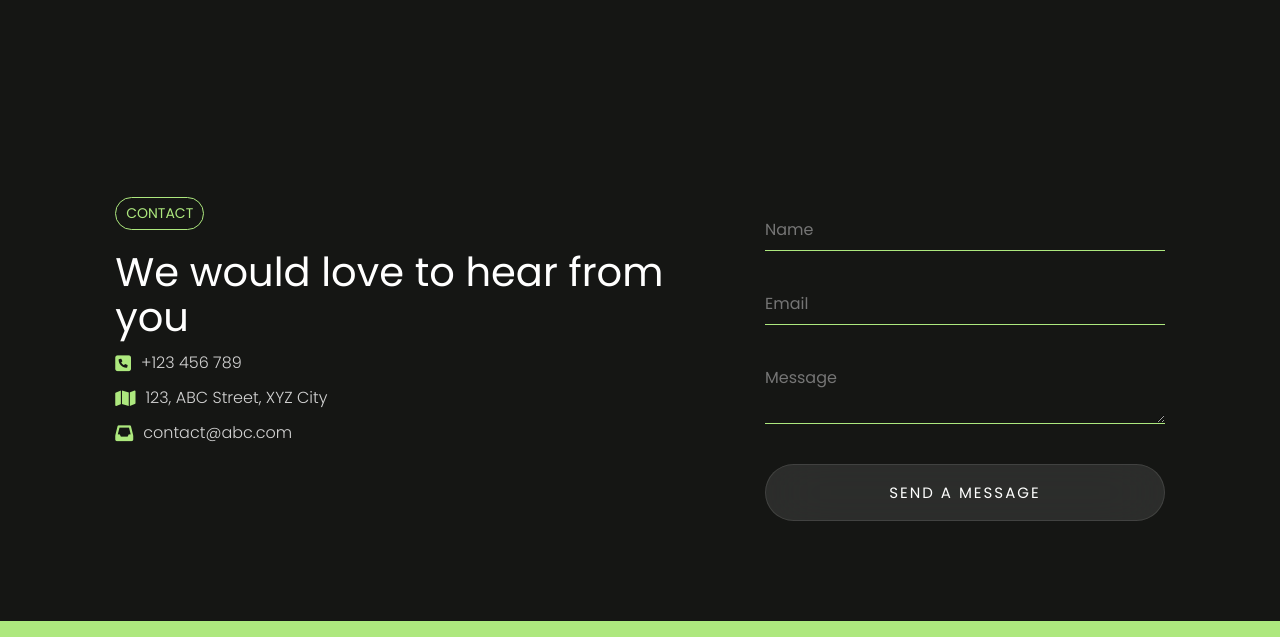
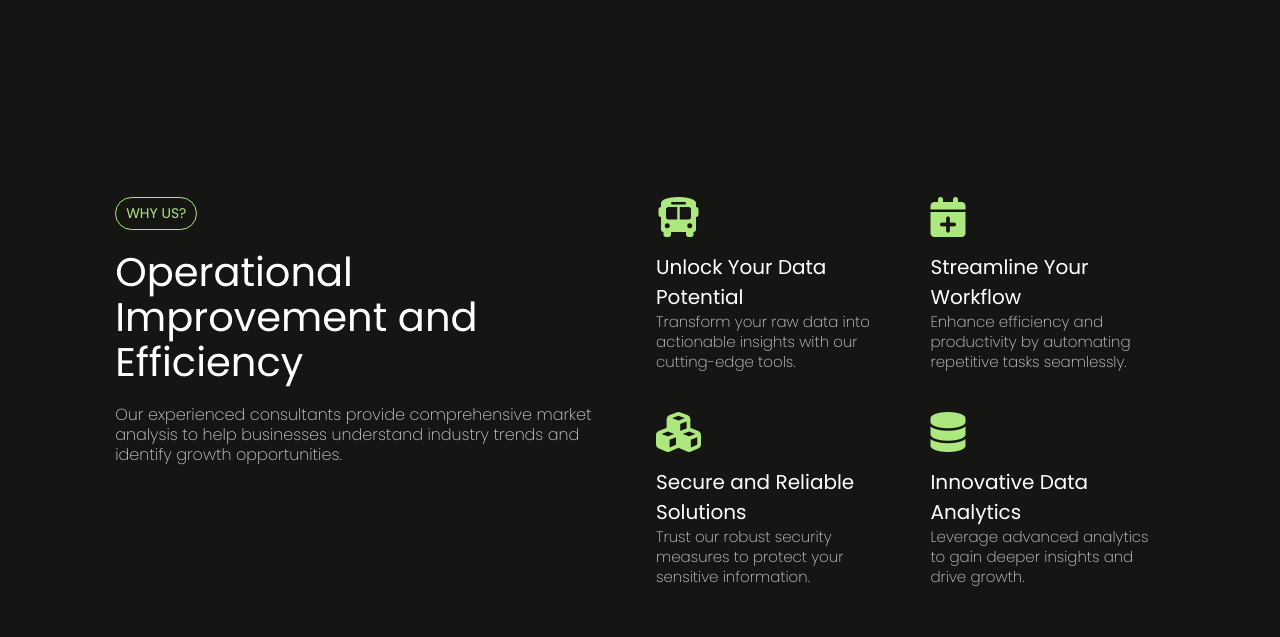
Before and after one commit to Manuel-heav/ABC, a plain HTML site: page index.html in a window 1280 px wide. Shown: the part 3065-3702 px from the top of the page. Drawn offline with Linux system fonts and the light colour scheme.

Commit message:
Did why us section

```diff
--- a/index.html
+++ b/index.html
@@ -201,7 +201,56 @@
             </article>
           </section>
         </div>
+        </div>
+
+    <!-- Why Us? -->
+    <div id="why">
+        <!-- Right Section -->
+        <div class="why-right">
+            <div class="why-right-container">
+                <p class="why-header">
+                    Why Us?
+                </p>
+
+                <p class="why-text">
+                    Operational Improvement and Efficiency
+                </p>
+
+                <p class="why-desc">
+                    Our experienced consultants provide comprehensive market analysis to help businesses understand industry trends and identify growth opportunities.
+                </p>
+            </div>
+        </div>
+        <!-- Left Section -->
+        <div class="why-left">
+            <div class="why-left-container">
+                <div class="why-card">
+                    <i class="fa fa-bus"></i>
+                    <p class="why-card-header">Unlock Your Data Potential</p>
+                    <p class="why-card-desc">Transform your raw data into actionable insights with our cutting-edge tools.</p>
+                </div>
+
+                <div class="why-card">
+                    <i class="fa fa-calendar-plus"></i>
+                    <p class="why-card-header">Streamline Your Workflow</p>
+                    <p class="why-card-desc">Enhance efficiency and productivity by automating repetitive tasks seamlessly.</p>
+                </div>
+
+                <div class="why-card">
+                    <i class="fa fa-cubes"></i>
+                    <p class="why-card-header">Secure and Reliable Solutions</p>
+                    <p class="why-card-desc">Trust our robust security measures to protect your sensitive information.</p>
+                </div>
+
+                <div class="why-card">
+                    <i class="fa fa-database"></i>
+                    <p class="why-card-header">Innovative Data Analytics</p>
+                    <p class="why-card-desc">Leverage advanced analytics to gain deeper insights and drive growth.</p>
+                </div>
+            </div>
+        </div>
     </div>
+
 
     <!-- Contact -->
     <div id="contact">
--- a/style/main.css
+++ b/style/main.css
@@ -375,6 +375,69 @@
     color: var(--bgColor);
 }
 
+
+/* Why us? */
+#why{
+    width: 100%;
+    padding: 100px 9%;
+    background-color: var(--bgColor);
+    color: #fff;
+    display: flex;
+    justify-content: space-between;
+    gap: 40px;
+}
+
+#why .why-right .why-text{
+    font-size: 40px;
+    line-height: 45px;
+    margin-bottom: 20px;
+}
+
+#why .why-right .why-desc{
+    font-size: 16px;
+    line-height: 20px;
+    font-weight: 200;
+    color: lightgray;
+}
+
+
+#why .why-right .why-header{
+    padding: 5px 10px;
+    border-radius: 20px;
+    width: fit-content;
+    border: 1px solid var(--mainColor);
+    font-size: 14px;
+    text-transform: uppercase;
+    margin-bottom: 20px;
+    color: var(--mainColor);
+}
+
+#why .why-left .why-left-container i{
+    font-size: 40px;
+    margin-bottom: 15px;
+    color: var(--mainColor);
+}
+
+#why .why-left .why-left-container .why-card-header{
+    font-size: 20px;
+}
+
+#why .why-left .why-left-container .why-card-desc{
+    font-size: 15px;
+    line-height: 20px;
+    color: lightgray;
+    font-weight: 200;
+
+}
+
+#why .why-left .why-left-container{
+    display: grid;
+    grid-template-columns: 1fr 1fr;
+    gap: 40px;
+}
+
+
+
 #contact{
     width: 100%;
     padding: 100px 9%;
@@ -552,6 +615,15 @@
         font-size: 30px;
     }
 
+    #why{
+        flex-direction: column;
+        gap: 20px;
+    }
+
+    #why .why-left-container{
+        grid-template-columns: 1fr;
+    }
+
     .services .services-bottom{
         display: flex;
         flex-direction: column;
```
